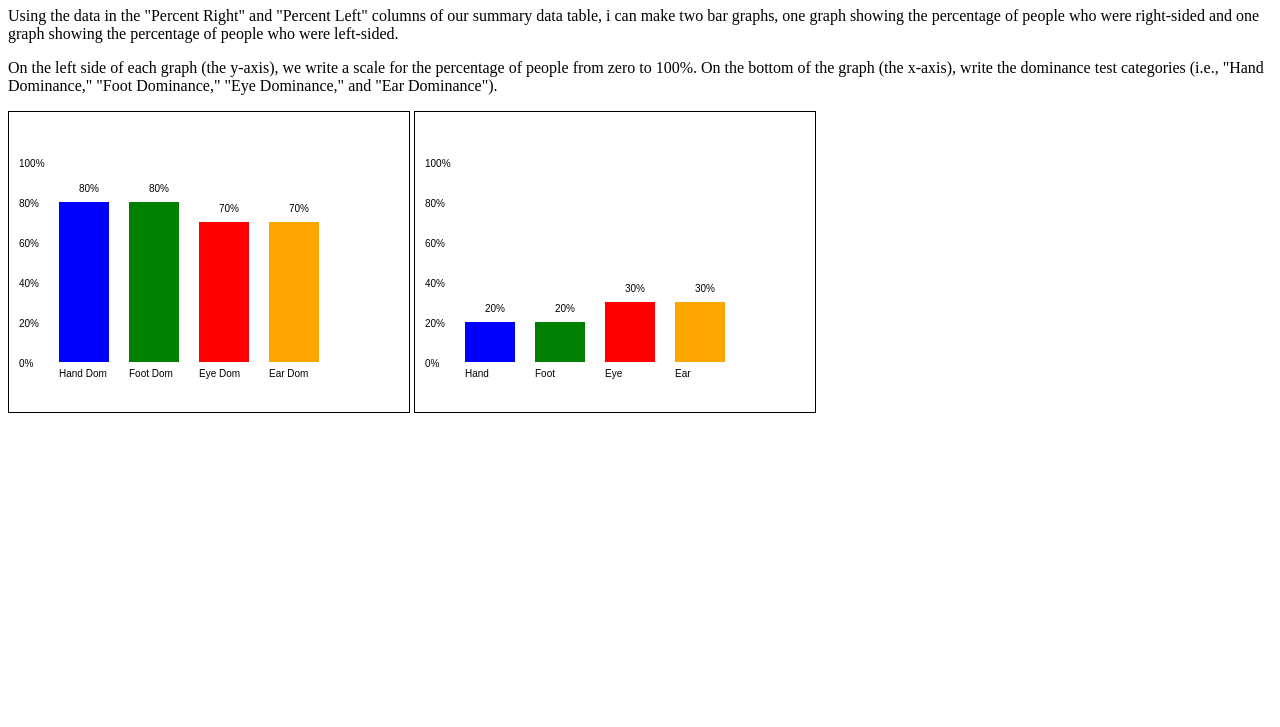
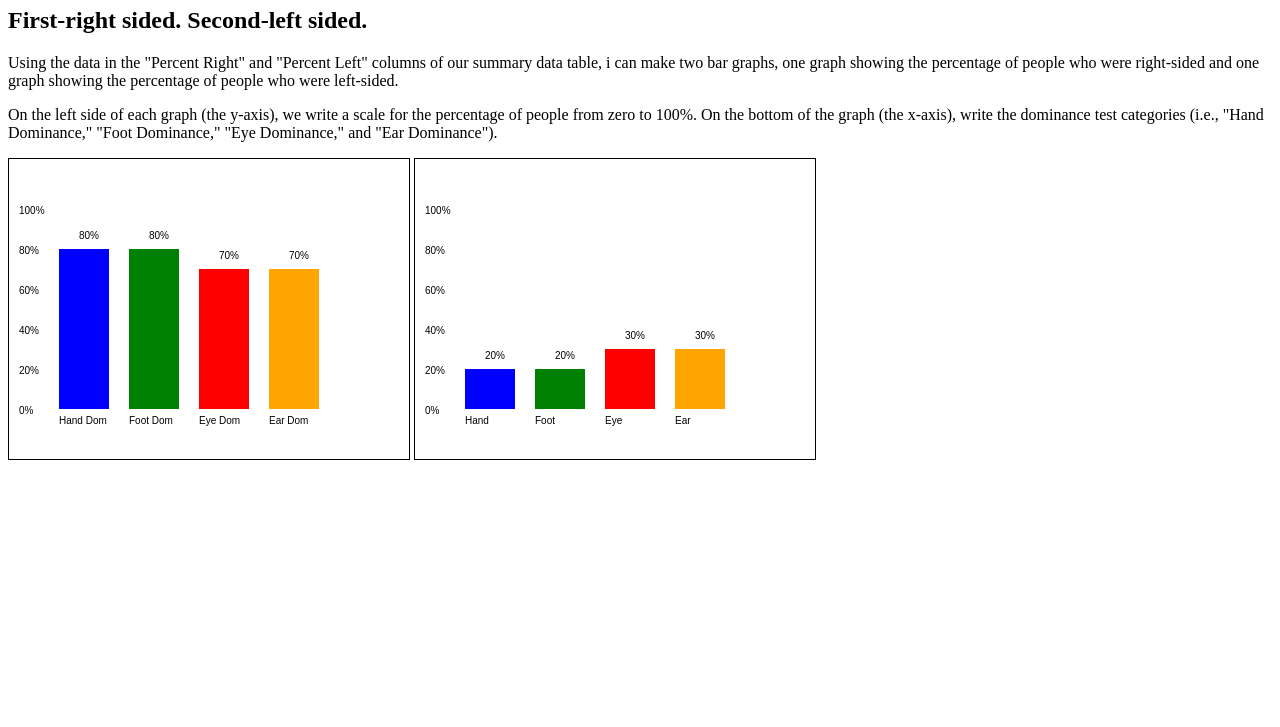
Before and after one commit to JohnnyLigs/Bar-Graph, a plain HTML site: page index.html in a window 1280 px wide. Shown: the part 73-800 px from the top of the page. Drawn offline with Linux system fonts and the light colour scheme.

Commit message:
Update index.html

```diff
--- a/index.html
+++ b/index.html
@@ -8,6 +8,7 @@
     Bar
     graphs
   </h1>
+  <h2>First-right sided. Second-left sided.</h2>
   <article><p>
     Using the data in the <bold>"Percent Right" and "Percent Left" columns </bold>of our summary data table, i can make two bar graphs, one graph showing the percentage of people who were right-sided and one graph showing the percentage of people who were left-sided.
 
```
